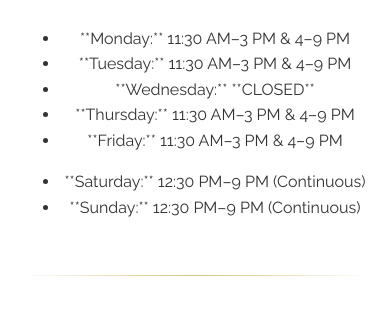
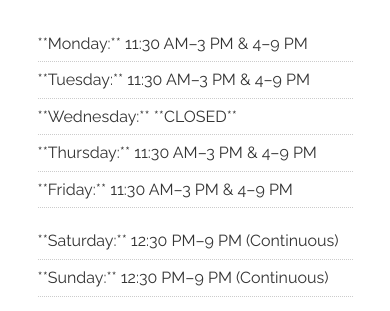
Before and after one commit to therocketsloth/sonomahappygarden, a plain HTML site: page index2.html in a window 390 px wide. Shown: the part 730-1041 px from the top of the page. Drawn offline with nearby package versions, Linux system fonts and the light colour scheme.

Commit message:
Enhance hours section styling and responsiveness
Added responsive styling for hours container and menu note.

```diff
--- a/styles.css
+++ b/styles.css
@@ -52,7 +52,7 @@ section {
     color: #555; /* Slightly lighter body text */
 }
 
-.hours {
+.menu-note {
     font-style: italic;
     color: #777;
     margin-top: 20px;
@@ -64,11 +64,32 @@ hr {
     background-image: linear-gradient(to right, rgba(165, 136, 0, 0), rgba(165, 136, 0, 0.5), rgba(165, 136, 0, 0));
 }
 
+/* Hours Styling */
+.hours-container {
+    display: flex;
+    justify-content: center;
+    gap: 40px;
+    margin: 0 auto;
+}
+
+.hours-container ul {
+    list-style-type: none;
+    padding: 0;
+    text-align: left;
+    width: 250px;
+}
+
+.hours-container li {
+    padding: 5px 0;
+    border-bottom: 1px dotted #ccc;
+}
+/* End Hours Styling */
+
 /* Menu Button Styling */
 .button {
     display: inline-block;
     padding: 15px 30px;
-    margin: 10px; /* Reduced margin to fit two buttons */
+    margin: 10px;
     text-decoration: none;
     text-transform: uppercase;
     font-weight: bold;
@@ -78,13 +99,13 @@ hr {
 }
 
 .button.primary {
-    background-color: #a58800; /* Primary button - Gold */
-    color: #ffffff; /* White text on button */
+    background-color: #a58800;
+    color: #ffffff;
     border: 2px solid #a58800;
 }
 
 .button.primary:hover {
-    background-color: #bfa000; /* Slightly darker gold on hover */
+    background-color: #bfa000;
     color: #ffffff;
     border-color: #bfa000;
     box-shadow: 0 4px 10px rgba(165, 136, 0, 0.2);
@@ -92,7 +113,7 @@ hr {
 
 /* Footer */
 footer {
-    background-color: #f7f7f7; /* Light gray footer */
+    background-color: #f7f7f7;
     padding: 20px;
     text-align: center;
     font-size: 0.9em;
@@ -110,11 +131,20 @@ footer {
         padding: 50px 10px;
     }
 
-    /* Buttons stack on mobile */
     .button {
         display: block;
         width: 80%;
         margin: 10px auto;
         padding: 12px 20px;
     }
+
+    .hours-container {
+        flex-direction: column; /* Stack lists vertically on small screens */
+        gap: 0;
+    }
+
+    .hours-container ul {
+        width: 90%;
+        margin: 0 auto 15px auto;
+    }
 }
```
